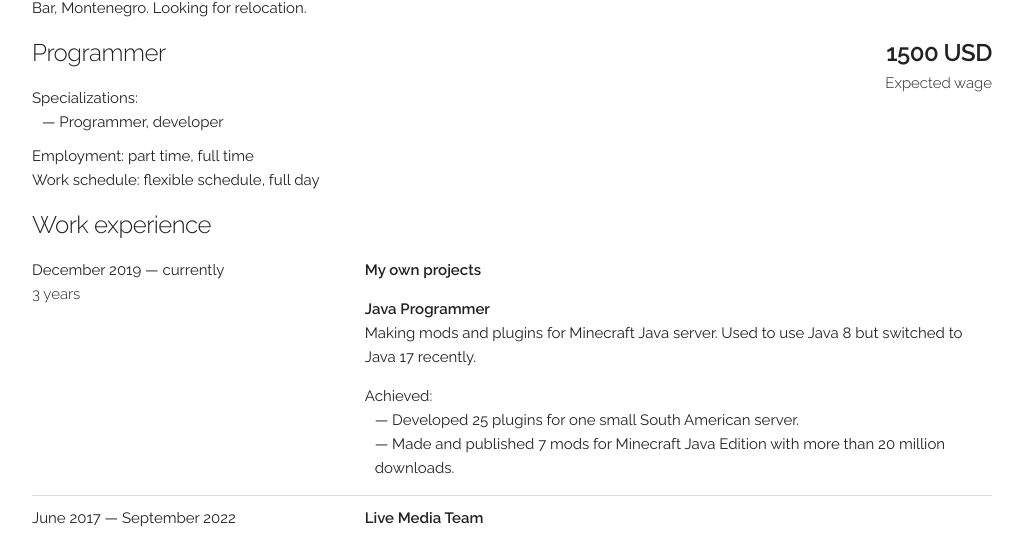
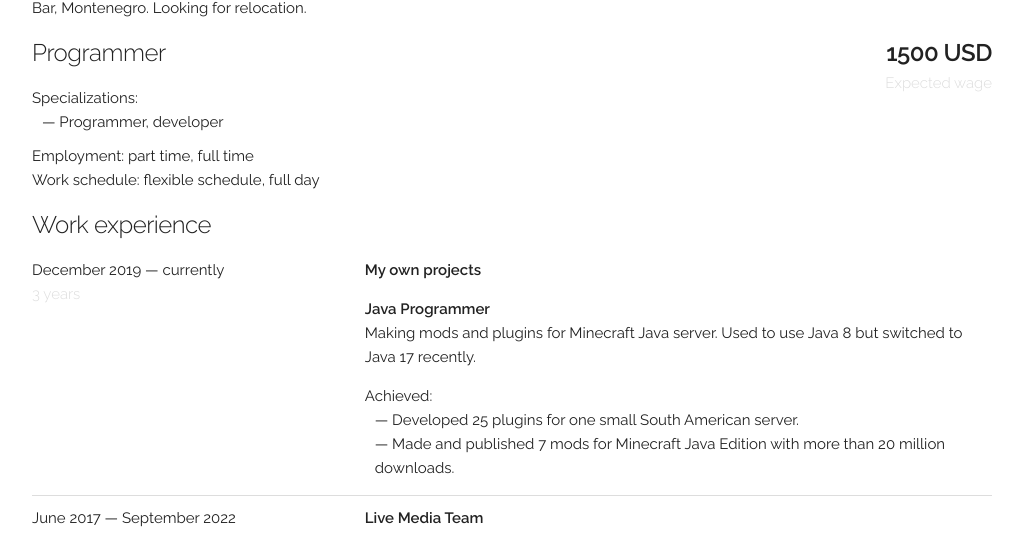
Before and after one commit to DmitryLovin/cv, a plain HTML site: page index.html in a window 1280 px wide. Shown: the part 256-790 px from the top of the page, without its empty margins (128-1151 px from the left). Drawn offline with Linux system fonts and the light colour scheme.

Commit message:
weak color

```diff
--- a/css/skeleton.css
+++ b/css/skeleton.css
@@ -418,6 +418,7 @@ there.
 
 .weak {
   font-weight: 100;
+  color: #DDDDDD;
 }
 
 .thick {
```
Also changed, not shown: 1 other file.
